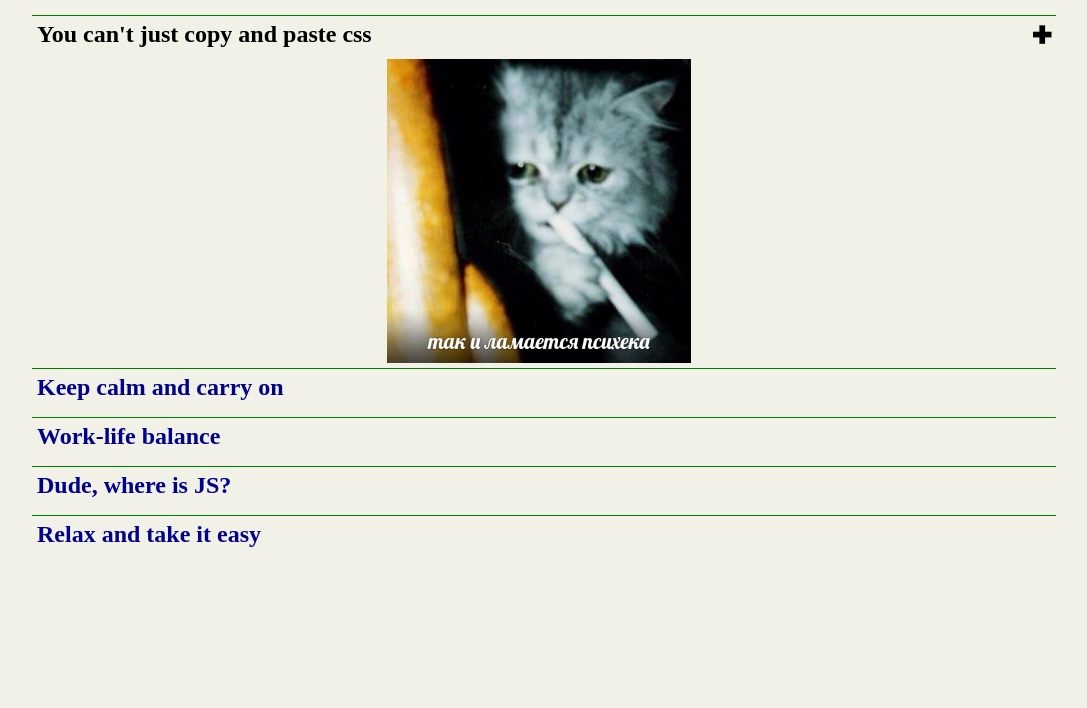
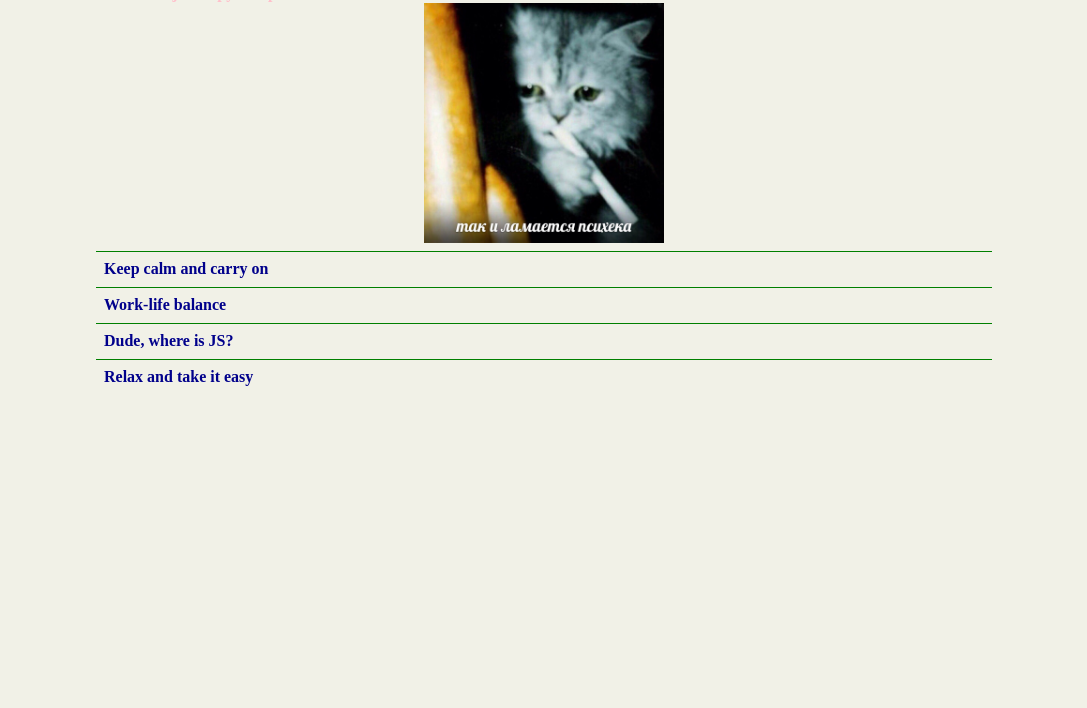
Before and after one commit to Katerinawww/cssBayan, a plain HTML site: page cssBayan/index.html in a window 1280 px wide. Shown: the part 92-800 px from the top of the page, without its empty margins (96-1183 px from the left). Drawn offline with Linux system fonts and the light colour scheme.

Commit message:
fixed: implement correct hover and check '(%a, %b %d, %Y %r)'

```diff
--- a/cssBayan/index.html
+++ b/cssBayan/index.html
@@ -10,40 +10,40 @@
 <body>
     <div class="wrapper">
         <h1>CSS Bayan</h1>
-    <ul class="accordion_wrapper">
+    <ul>
         <li>
             <input type="radio" name="accordion" id="1" checked>
-            <label for="1">You can't just copy and paste css <span>&#10010;</span> </label>
+            <label for="1" class="content_text">You can't just copy and paste css <span>&#10010;</span> </label>
             <label for="1" class="content_pic">
-                <img src="/cssBayan/cssBayan/img/shocked.png" alt="1">
+                <img src="/cssBayan/img/shocked.png" alt="1">
             <label>
         </li>
         <li>
             <input type="radio" name="accordion" id="2">
-            <label for="2">Keep calm and carry on <span>&#10010;</span> </label>
+            <label for="2" class="content_text">Keep calm and carry on <span>&#10010;</span> </label>
             <label for="2" class="content_pic">
-                <img src="/cssBayan/cssBayan/img/keepcalm.png" alt="2">
+                <img src="/cssBayan/img/keepcalm.png" alt="2">
             <label>
         </li>
         <li>
             <input type="radio" name="accordion" id="3">
-            <label for="3">Work-life balance <span>&#10010;</span> </label>
+            <label for="3" class="content_text">Work-life balance <span>&#10010;</span> </label>
             <label for="3" class="content_pic">
-                <img src="/cssBayan/cssBayan/img/balance.png" alt="3">
+                <img src="/cssBayan/img/balance.png" alt="3">
             <label>
         </li>
         <li>
             <input type="radio" name="accordion" id="4">
-            <label for="4">Dude, where is JS? <span>&#10010;</span> </label>
+            <label for="4" class="content_text">Dude, where is JS? <span>&#10010;</span> </label>
             <label for="4" class="content_pic">
-                <img src="/cssBayan/cssBayan/img/js.png" alt="4">
+                <img src="/cssBayan/img/js.png" alt="4">
             <label>
         </li>
         <li>
             <input type="radio" name="accordion" id="5">
-            <label for="5">Relax and take it easy <span>&#10010;</span> </label>
+            <label for="5" class="content_text">Relax and take it easy <span>&#10010;</span> </label>
             <label for="5" class="content_pic">
-                <img src="/cssBayan/cssBayan/img/easy.png" alt="5">
+                <img src="/cssBayan/img/easy.png" alt="5">
             <label>
         </li>
     </ul>
--- a/cssBayan/style.css
+++ b/cssBayan/style.css
@@ -1,47 +1,47 @@
 *{
     margin: 0;
     padding: 0;
-    box-sizing: border-box;
 }
 
 body{
- background: #F1F1E7;
+    background: #F1F1E7;
+    font-weight: bold;
 }
 
 h1{
-    margin: 30px 0;
-    font-size: 40px;
+    margin: 15px 0;
+    font-size: 2rem;
 }
 
 .wrapper{
     margin: 0 auto;
-    width: 80%;
+    width: 70%;
 }
 
 input {
     display: none;
 }
 
+ul{
+    list-style: none;
+}
+
 li{
-
-    list-style: none;
-    width: 100%;
     border-top: 1px solid green;
+    padding: 0.5em;
 }
 
 label {
     display: flex;
     color: darkblue;
     justify-content: space-between;
-    font-size: 24px;
-    font-weight: 600;
-    padding: 5px;
     cursor: pointer;
 }
 
-label span {
+span {
+    display: inline-block;
     opacity: 0;
-    transition: .3s;
+    transition: .5s;
 }
 
 .content_pic {
@@ -54,23 +54,29 @@ label span {
 }
 
 .content_pic>img {
-    width: 30%;
-    height: 30%;
+    max-width: 100%;
+    max-height: 100%;
     opacity: 1;
 }
 
 input:checked~.content_pic,
 input:hover~.content_pic {
     opacity: 1;
-    height: 100%;
+    height: 30vh;
 }
 
-input:checked~label,
-input:hover~label {
-color: black;
+.wrapper:hover .content_text {
+    color: pink;
 }
 
-input:checked~label>span{
-    rotate: 90deg;
+input:checked~.content_text {
+    color: pink;
+}
+
+.wrapper:hover span {
     opacity: 1;
 }
+
+input:checked~.content_text>span{
+    rotate: 135deg;
+}
```
